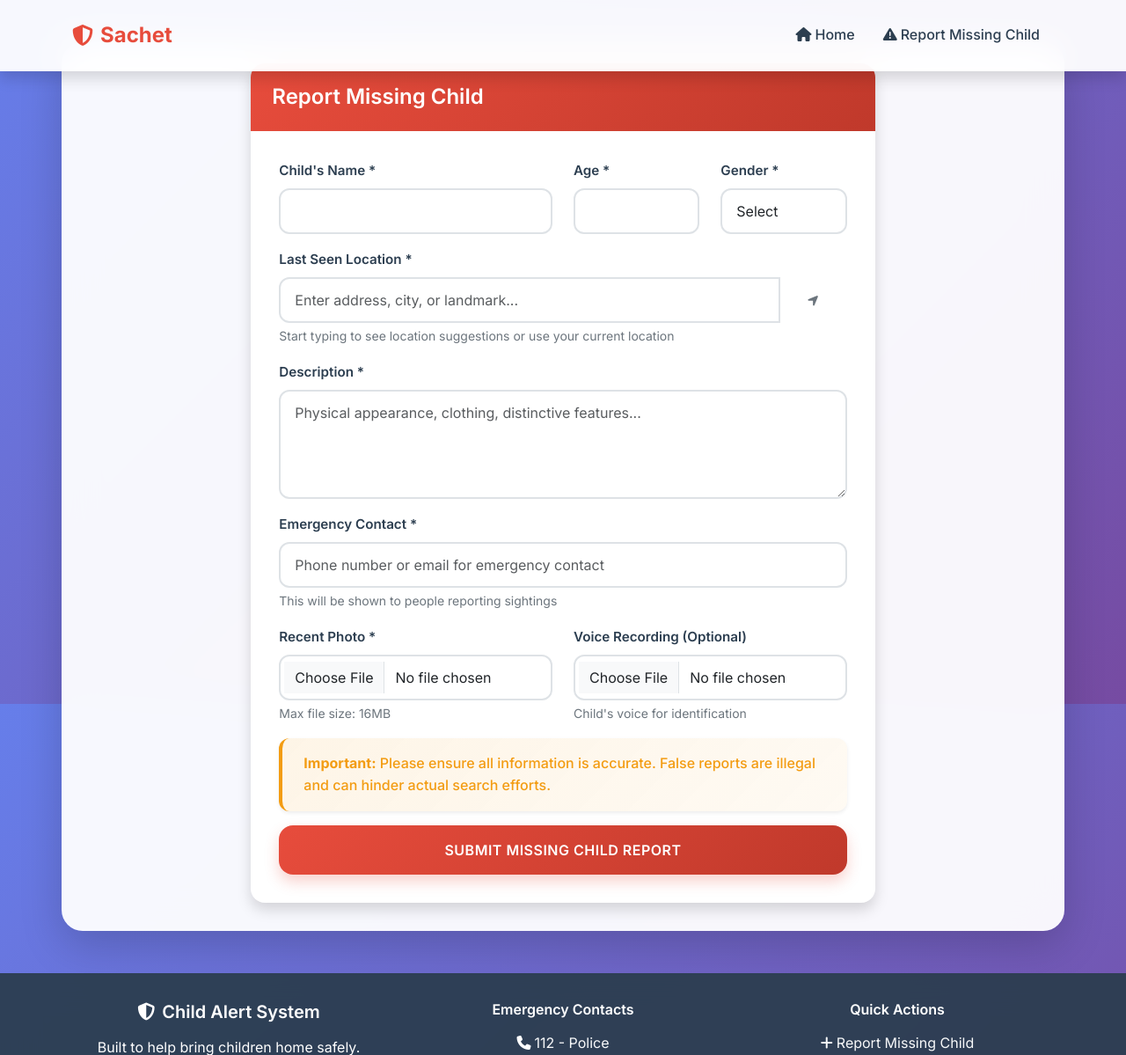
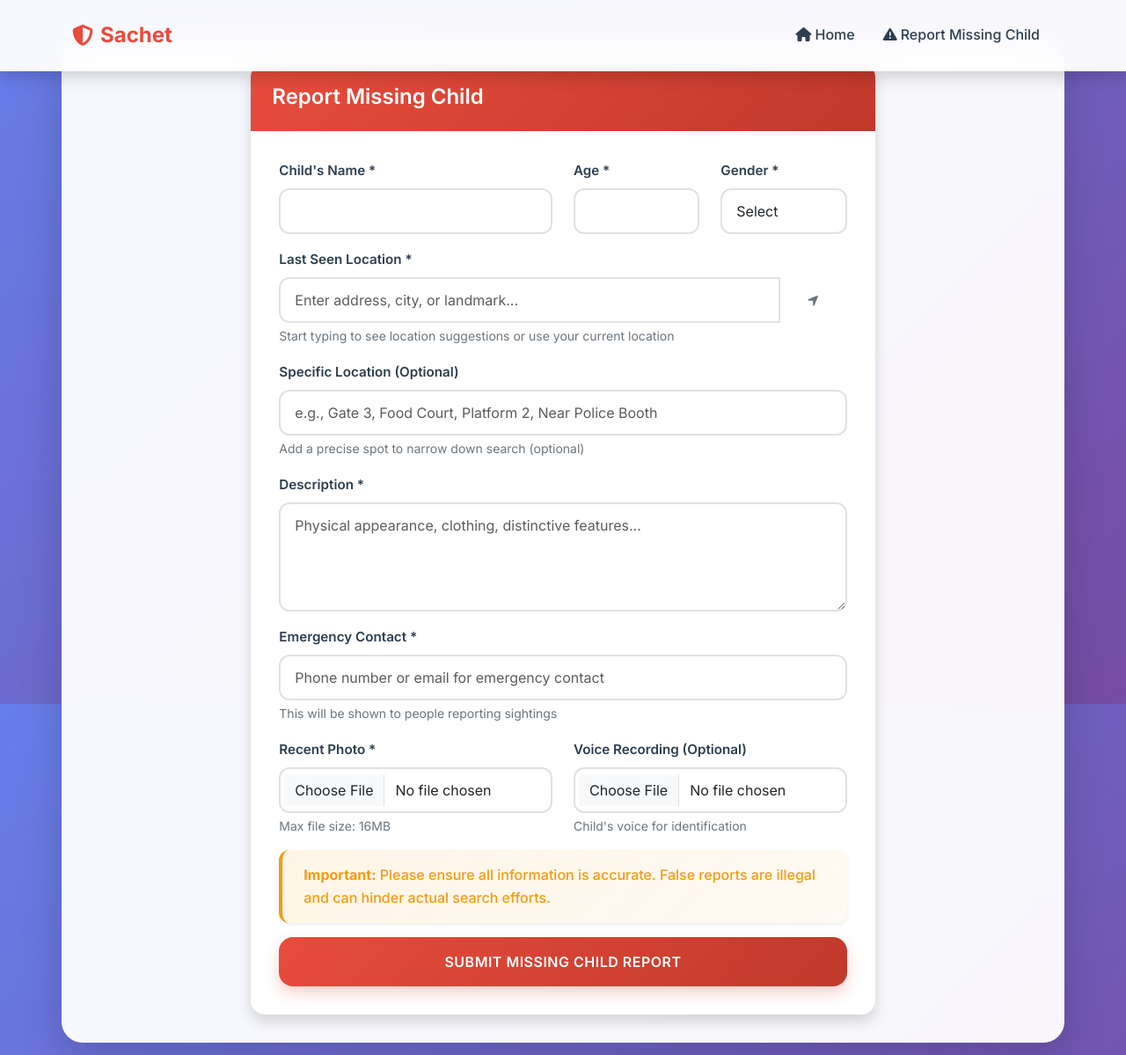
Before and after one commit to Harshil089/Sachet, a Flask app: page /report in a window 1280 px wide. Shown: the top 1199 px of the page at 88% size. Run offline with Flask 3, Linux system fonts and the light colour scheme; some libraries are stand-ins or nearby versions.

Commit message:
feat(report): optional location_subcategory field; UI + storage + display; auto-migrate column

```diff
--- a/app.py
+++ b/app.py
@@ -232,6 +232,7 @@ class MissingChild(db.Model):
     age = db.Column(db.Integer, nullable=False)
     gender = db.Column(db.String(20), nullable=False)
     last_seen_location = db.Column(db.String(200), nullable=False)
+    location_subcategory = db.Column(db.String(200))
     last_seen_lat = db.Column(db.Float)
     last_seen_lng = db.Column(db.Float)
     description = db.Column(db.Text, nullable=False)
@@ -874,6 +875,7 @@ def report_missing():
         age = request.form['age']
         gender = request.form['gender']
         location = request.form['location']
+        location_subcategory = request.form.get('location_subcategory', '').strip() or None
         description = request.form['description']
         emergency_contact = request.form['emergency_contact']
 
@@ -936,6 +938,7 @@ def report_missing():
             age=age,
             gender=gender,
             last_seen_location=location,
+            location_subcategory=location_subcategory,
             last_seen_lat=lat,
             last_seen_lng=lng,
             description=description,
@@ -1290,6 +1293,23 @@ def create_tables():
                     else:
                         print("✅ photo_filename column already exists on sighting")
 
+                    # Check if location_subcategory exists on missing_child
+                    result3 = connection.execute(db.text("""
+                        SELECT column_name
+                        FROM information_schema.columns
+                        WHERE table_name='missing_child' AND column_name='location_subcategory'
+                    """))
+                    if not result3.fetchone():
+                        print("🔄 Adding location_subcategory column to missing_child table...")
+                        connection.execute(db.text("""
+                            ALTER TABLE missing_child
+                            ADD COLUMN location_subcategory VARCHAR(200)
+                        """))
+                        connection.commit()
+                        print("✅ location_subcategory column added successfully")
+                    else:
+                        print("✅ location_subcategory column already exists on missing_child")
+
             except Exception as migration_error:
                 print(f"⚠️ Migration error: {str(migration_error)}")
                 # Continue anyway - the column might exist or be added later
--- a/templates/case_detail.html
+++ b/templates/case_detail.html
@@ -42,7 +42,7 @@
                         {{ child.status.title() }}
                     </span>
                 </p>
-                <p><strong>Last Seen:</strong> {{ child.last_seen_location }}</p>
+                <p><strong>Last Seen:</strong> {{ child.last_seen_location }}{% if child.location_subcategory %} <span class="text-muted">(Specific: {{ child.location_subcategory }})</span>{% endif %}</p>
                 <p><strong>Reported:</strong> {{ child.date_reported.strftime('%B %d, %Y at %I:%M %p') }}</p>
                 <p><strong>Description:</strong> {{ child.description }}</p>
                 {% if child.emergency_contact %}
--- a/templates/report.html
+++ b/templates/report.html
@@ -49,6 +49,13 @@
                         <div class="form-text">Start typing to see location suggestions or use your current location</div>
                         <div id="map" style="height: 300px; margin-top: 10px;" class="d-none"></div>
                         <div id="location-status" class="mt-2"></div>
+                    </div>
+
+                    <div class="mb-3">
+                        <label for="location_subcategory" class="form-label">Specific Location (Optional)</label>
+                        <input type="text" class="form-control" id="location_subcategory" name="location_subcategory"
+                               placeholder="e.g., Gate 3, Food Court, Platform 2, Near Police Booth">
+                        <div class="form-text">Add a precise spot to narrow down search (optional)</div>
                     </div>
 
                     <div class="mb-3">
```
